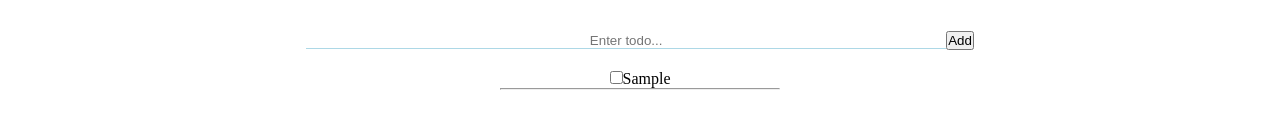
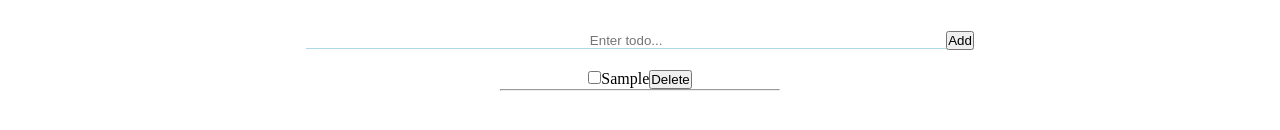
Before and after one commit to EranShiber/React-Todo, a React (Create React App) app: page / in a window 1280 px wide. Both pictures are taken after typing "Sample" into the empty fields and a click on the input "Add". Shown: the part 234-364 px from the top of the page. Built offline with nearby package versions, Linux system fonts and the light colour scheme.

Commit message:
added delete to-do

```diff
--- a/src/App.js
+++ b/src/App.js
@@ -12,14 +12,11 @@ class App extends Component {
       todos: [],
       userType: ""
     }
-    this.inputEvent = this.inputEvent.bind(this)
-    this.submitEvent = this.submitEvent.bind(this)
   }
 
   checkMark = (id) => {
     this.setState(oldState => {
       const newTodo = oldState.todos.map(x => {
-        console.log(x)
         if (x.id === id) {
           x.completed = !x.completed
         }
@@ -31,6 +28,24 @@ class App extends Component {
     })
   }
 
+
+
+  deleteTodo = (e) => {
+    this.setState(oldState => {
+      let newState = oldState.todos.filter(x => {
+        if (x.id !== e.id) {
+          return x
+        }
+        return newState
+      })
+      return {
+        todos: newState
+      }
+
+    })
+
+
+  }
 
   inputEvent = (e) => {
     this.setState({ userType: e.target.value })
@@ -61,7 +76,7 @@ class App extends Component {
       <div className="App">
         <Header />
         <Input inputEvent={this.inputEvent} submitEvent={this.submitEvent} value={this.state.userType} />
-        <Todos todos={this.state.todos} checkMark={this.checkMark} />
+        <Todos todos={this.state.todos} checkMark={this.checkMark} deleteTodo={this.deleteTodo} />
       </div>
     );
   }
--- a/src/Components/TodoItem.js
+++ b/src/Components/TodoItem.js
@@ -13,6 +13,7 @@ class TodoItem extends React.Component {
                 <input onChange={() => this.props.checkMark(this.props.id)} type="checkbox"
                  checked={this.props.completed} />
                 <span style={titleStyle}>{this.props.title}</span>
+                <button onClick={this.props.deleteTodo}>Delete</button>
                 <hr />
             </div>
         )
--- a/src/Components/Todos.js
+++ b/src/Components/Todos.js
@@ -9,12 +9,12 @@ class Todos extends React.Component {
     }
     render() {
         let newTodo = this.props.todos.map(item => {
-            return <TodoItem id={item.id} checkMark={this.props.checkMark} key={item.id} title={item.title} completed={item.completed} />
+            return <TodoItem id={item.id} deleteTodo={this.props.deleteTodo.bind(this, item)} checkMark={this.props.checkMark} key={item.id} title={item.title} completed={item.completed} />
         })
-        return(
-            <div style={{textAlign: 'center', padding: '10px'}}>
+        return (
+            <div style={{ textAlign: 'center', padding: '10px' }}>
+                {newTodo}
 
-           {newTodo}
             </div>
         )
     }
```
